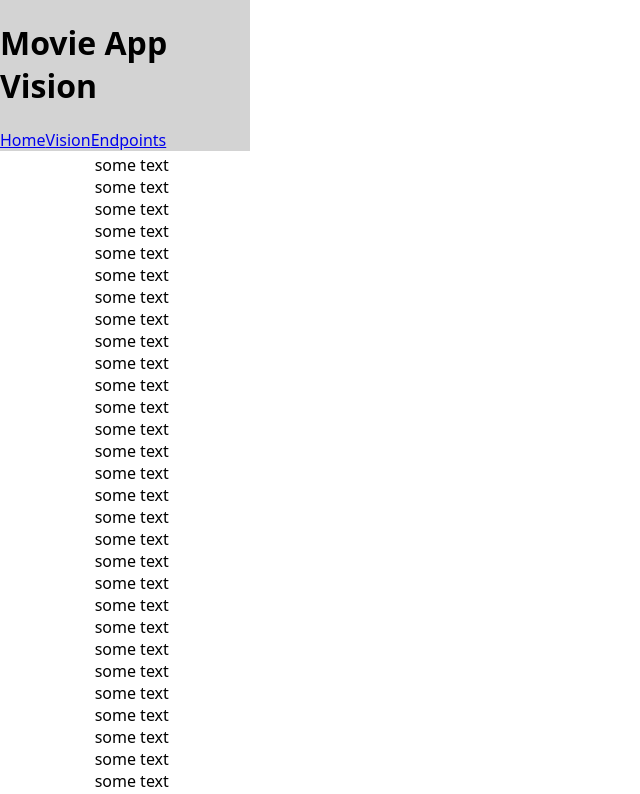
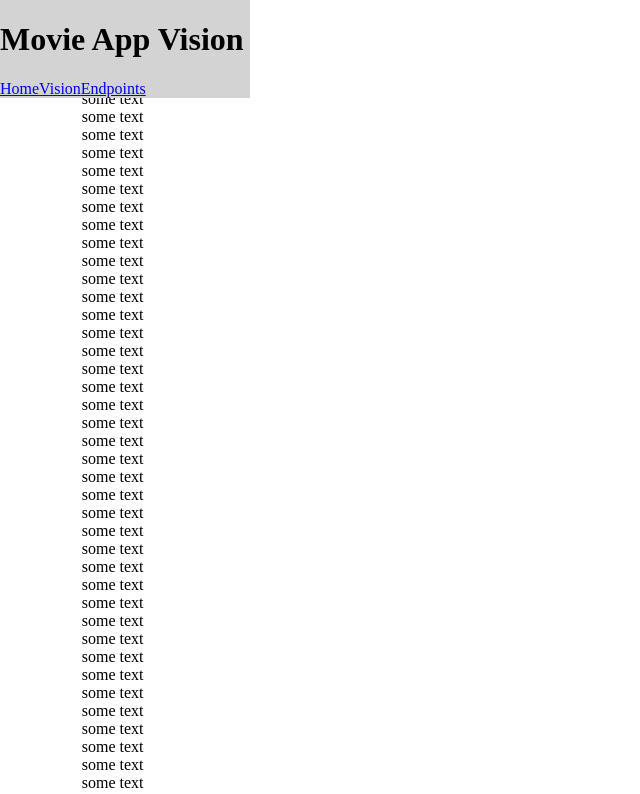
Before and after one commit to pbollhorn/movie-app-vision, a React (Vite) app: page / in a window 1280 px wide. Shown: the top 794 px of the page, without its empty margins (0-640 px from the left). Built offline with nearby package versions, Linux system fonts and the light colour scheme.

Commit message:
more progression

```diff
--- a/src/global-theme.css
+++ b/src/global-theme.css
@@ -1,31 +1,31 @@
+/* Light mode (default) */
 :root {
   --bg: #ffffff;
   --fg: #000000;
   --card-bg: #f9f9f9;
   --menu-bg: lightgray;
   --menu-fg: black;
+  --page-bg: white;
+  --page-fg: black;
 }
 
+/* Dark mode (triggered by .dark class on body)*/
 body.dark {
   --bg: #1e1e1e;
   --fg: #f5f5f5;
   --card-bg: #2a2a2a;
   --menu-bg: black;
   --menu-fg: white;
+  --page-bg: darkgray;
+  --page-fg: white;
 }
-
-
-
 
 #menu {
   background-color: var(--menu-bg);
   color: var(--menu-fg);
 }
 
-body {
-  margin: 0;
-  font-family: system-ui, sans-serif;
-  background-color: var(--bg);
-  color: var(--fg);
-  /* transition: background-color 0.3s, color 0.3s; */
+#outlet {
+  background-color: var(--page-bg);
+  color: var(--page-fg);
 }
```
